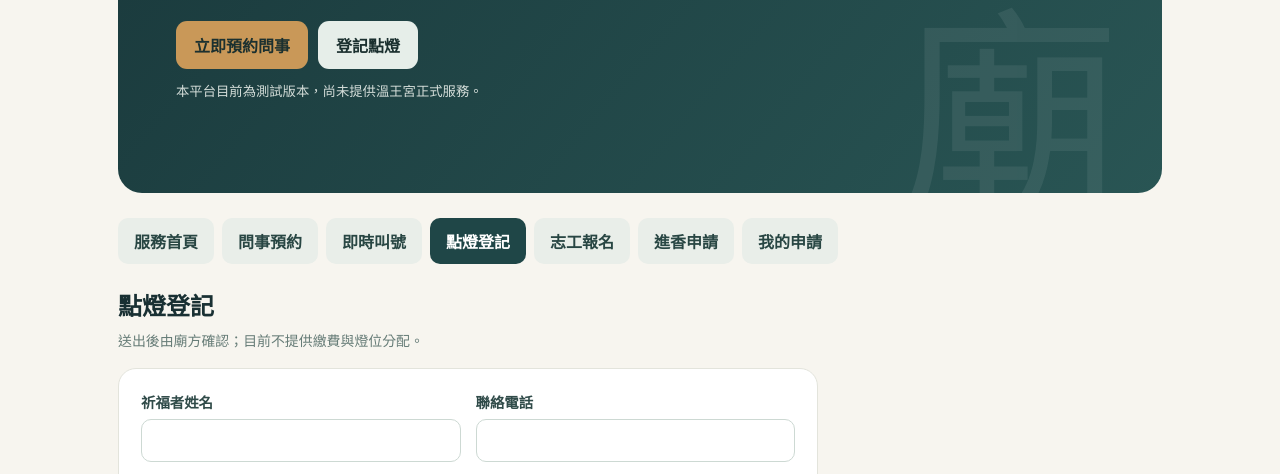
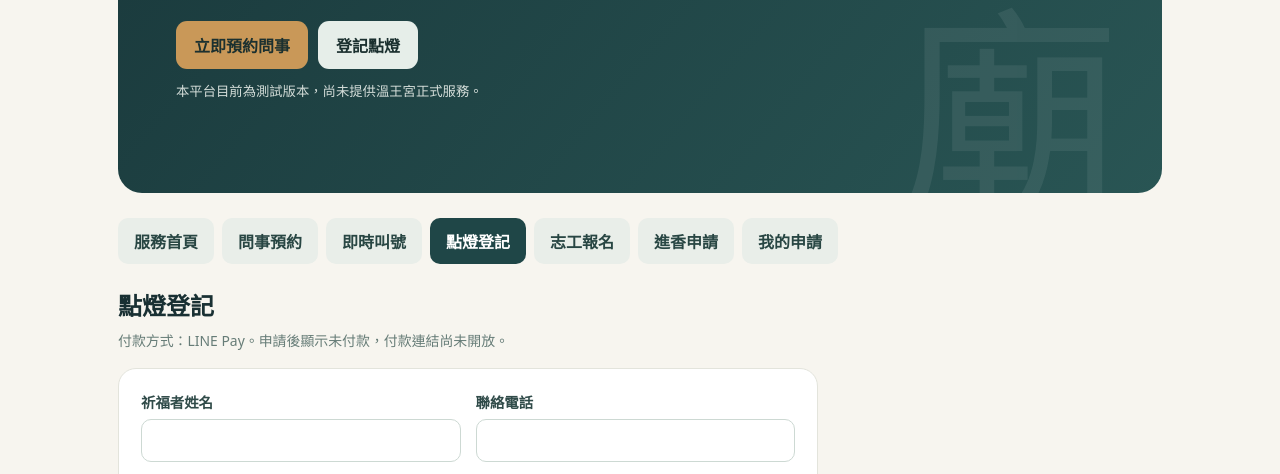
Before and after one commit to YungLing00/TempleFlow, a website: page index.html in a window 1280 px wide. Both pictures are taken after a click on the button "登記點燈". Shown: the part 320-794 px from the top of the page. Drawn offline with Linux system fonts and the light colour scheme; no server answers.

Commit message:
Add Apps Script spreadsheet adapter and LINE Pay preference

```diff
--- a/index.html
+++ b/index.html
@@ -23,7 +23,7 @@ nav{display:flex;gap:8px;overflow-x:auto;margin:25px 0 18px;padding-bottom:5px}n
 </div><div class="note">節慶模組規劃：元宵乞龜與還願追蹤、武轎遶境定位。這些功能尚未開放。</div></section>
 <section id="appointment" class="panel"><h2>問事預約<small>送出後由廟方確認；畫面會顯示申請編號。</small></h2><form id="appointmentForm"><div class="fields"><label>稱呼<input name="name" required maxlength="40" autocomplete="name" placeholder="請輸入稱呼"></label><label>聯絡電話<input name="phone" required type="tel" inputmode="tel" pattern="[0-9+() -]{8,20}" placeholder="請填寫聯絡電話"></label><label>預約日期<input name="date" type="date" required></label><label>時段<select name="slot" required><option value="">請選擇</option><option>上午 09:00–12:00</option><option>下午 13:00–17:00</option><option>晚上 18:00–21:00</option></select></label><label>問事類別<select name="category" required><option value="">請選擇</option><option>家運</option><option>事業</option><option>平安</option><option>其他</option></select></label></div><button class="btn" type="submit">送出預約申請</button><div class="result" role="status"></div></form><div class="note">正式服務時間以廟方公告為準。此表單不收集問事詳細內容。</div></section>
 <section id="queue" class="panel"><h2>即時叫號<small>顯示今日申請數與目前叫號。</small></h2><div class="grid"><div class="card"><h3>目前叫號</h3><div class="queue" id="currentNumber">—</div><p>由管理員叫號後更新。</p></div><div class="card"><h3>今日預約</h3><div class="stat" id="todayCount">0</div><p>預約日期為今天的筆數。</p></div></div></section>
-<section id="light" class="panel"><h2>點燈登記<small>送出後由廟方確認；目前不提供繳費與燈位分配。</small></h2><form id="lightForm"><div class="fields"><label>祈福者姓名<input name="name" required maxlength="40"></label><label>聯絡電話<input name="phone" required type="tel" inputmode="tel" pattern="[0-9+() -]{8,20}"></label><label>燈種<select name="type" required><option value="">請選擇</option><option>光明燈</option><option>太歲燈</option><option>文昌燈</option></select></label></div><button class="btn" type="submit">送出點燈申請</button><div class="result" role="status"></div></form><div class="note">本表單不收集生辰、地址或付款資訊；送出不代表完成點燈。</div></section>
+<section id="light" class="panel"><h2>點燈登記<small>付款方式：LINE Pay。申請後顯示未付款，付款連結尚未開放。</small></h2><form id="lightForm"><div class="fields"><label>祈福者姓名<input name="name" required maxlength="40"></label><label>聯絡電話<input name="phone" required type="tel" inputmode="tel" pattern="[0-9+() -]{8,20}"></label><label>燈種<select name="type" required><option value="">請選擇</option><option>光明燈</option><option>太歲燈</option><option>文昌燈</option></select></label><label>付款方式<input value="LINE Pay（尚未開放付款）" disabled></label></div><button class="btn" type="submit">送出點燈申請</button><div class="result" role="status"></div></form><div class="note">目前只紀錄付款方式為 LINE Pay，尚無實際支付或扣款。送出後需等待付款服務開通及廟方確認。</div></section>
 <section id="volunteer" class="panel"><h2>志工報名</h2><form id="volunteerForm"><div class="fields"><label>姓名<input name="name" required maxlength="40"></label><label>聯絡電話<input name="phone" required type="tel" inputmode="tel" pattern="[0-9+() -]{8,20}"></label><label>可服務日期<input name="date" type="date" required></label><label>服務項目<select name="role" required><option value="">請選擇</option><option>環境整理</option><option>服務台</option><option>活動支援</option></select></label></div><button class="btn" type="submit">送出志工報名</button><div class="result" role="status"></div></form></section>
 <section id="pilgrimage" class="panel"><h2>進香團申請</h2><form id="pilgrimageForm"><div class="fields"><label>宮廟／團體名稱<input name="group" required maxlength="80"></label><label>聯絡人<input name="name" required maxlength="40"></label><label>聯絡電話<input name="phone" required type="tel" inputmode="tel" pattern="[0-9+() -]{8,20}"></label><label>抵達日期<input name="date" type="date" required></label><label>預計抵達時間<input name="time" type="time" required></label><label>人數<input name="people" type="number" min="1" max="1000" required></label><label>遊覽車台數<input name="buses" type="number" min="0" max="100" value="0" required></label></div><button class="btn" type="submit">送出進香申請</button><div class="result" role="status"></div></form></section>
 <section id="admin" class="panel"><h2>廟方管理後台<small>僅開放指定 LINE 管理員登入。</small></h2><div class="note">管理資料由 Google Sheets 讀取。請勿將管理員 LINE 帳號交由他人使用。</div><div class="grid"><div class="card"><h3>問事預約</h3><div class="stat" id="appointmentCount">0</div></div><div class="card"><h3>點燈登記</h3><div class="stat" id="lightCount">0</div></div><div class="card"><h3>志工報名</h3><div class="stat" id="volunteerCount">0</div></div><div class="card"><h3>進香申請</h3><div class="stat" id="pilgrimageCount">0</div></div></div><div class="row" style="margin:20px 0"><button class="btn" id="nextQueue">叫下一號</button><button class="btn alt" id="exportData">匯出 CSV 名冊</button><label style="max-width:260px">匯入狀態 CSV<input id="importData" type="file" accept=".csv,text/csv"></label></div><p id="adminMessage" role="status"></p><h3>近期登記紀錄</h3><div class="table-wrap"><table><thead><tr><th>服務</th><th>編號</th><th>姓名／團體</th><th>日期／時段</th><th>狀態</th></tr></thead><tbody id="records"></tbody></table></div></section><section id="mine" class="panel"><h2>我的申請<small>使用 LINE 登入後查看送出的資料與審核狀態。</small></h2><div id="myRecords" class="grid"></div></section>
```
